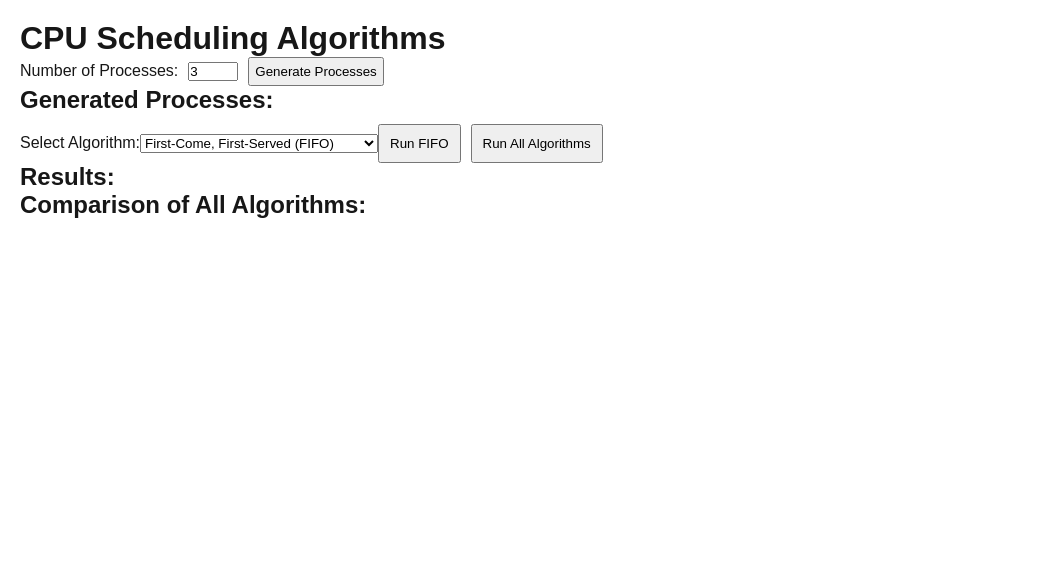
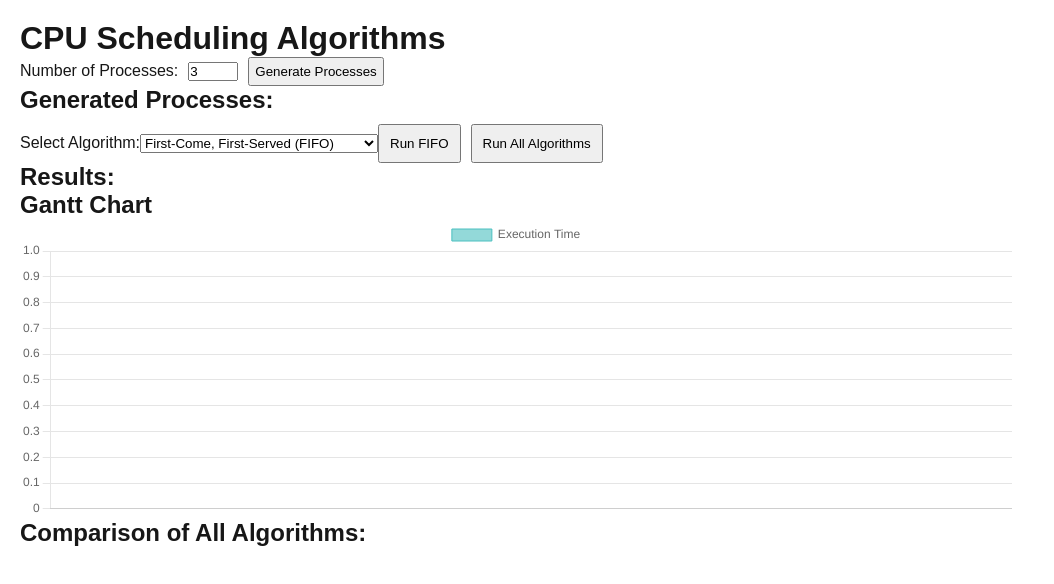
Before and after one commit to ZanderA28/cs540_project1, a Next.js app: page / in a window 1280 px wide. Shown: the top 584 px of the page, without its empty margins (0-1054 px from the left). Built offline with nearby package versions, Linux system fonts and the light colour scheme.

Commit message:
Added a bar chart for simple displaying of process runtime data.

```diff
--- a/src/app/page.js
+++ b/src/app/page.js
@@ -53,6 +53,19 @@ export default function Home() {
         });
     }
 
+    const chartData = {
+        labels: results.map(entry => entry.process),
+        datasets: [
+            {
+                label: "Execution Time",
+                data: results.map(entry => entry.endTime - entry.startTime),
+                backgroundColor: "rgba(75,192,192,0.6)",
+                borderColor: "rgba(75,192,192,1)",
+                borderWidth: 1,
+            }
+        ]
+    };
+
     return (
         <div style={{ padding: "20px" }}>
             <h1>CPU Scheduling Algorithms</h1>
@@ -102,6 +115,11 @@ export default function Home() {
                     </li>
                 ))}
             </ul>
+
+            <h2>Gantt Chart</h2>
+            <div style={{ width: "80%", height: "300px" }}>
+                <Bar data={chartData} options={{ responsive: true, maintainAspectRatio: false }} />
+            </div>
 
             <h2>Comparison of All Algorithms:</h2>
             {Object.entries(allResults).map(([algo, result]) => (
```
